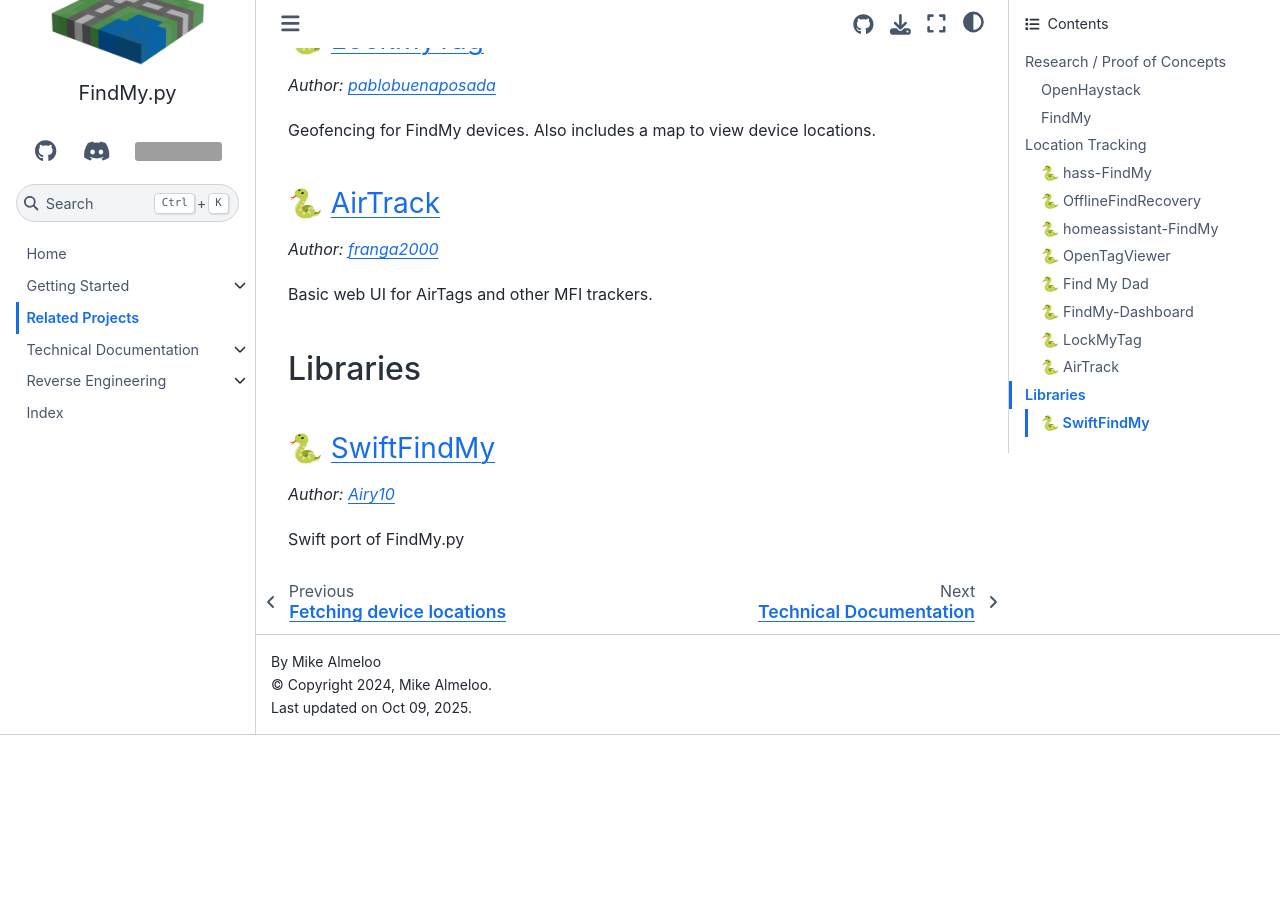
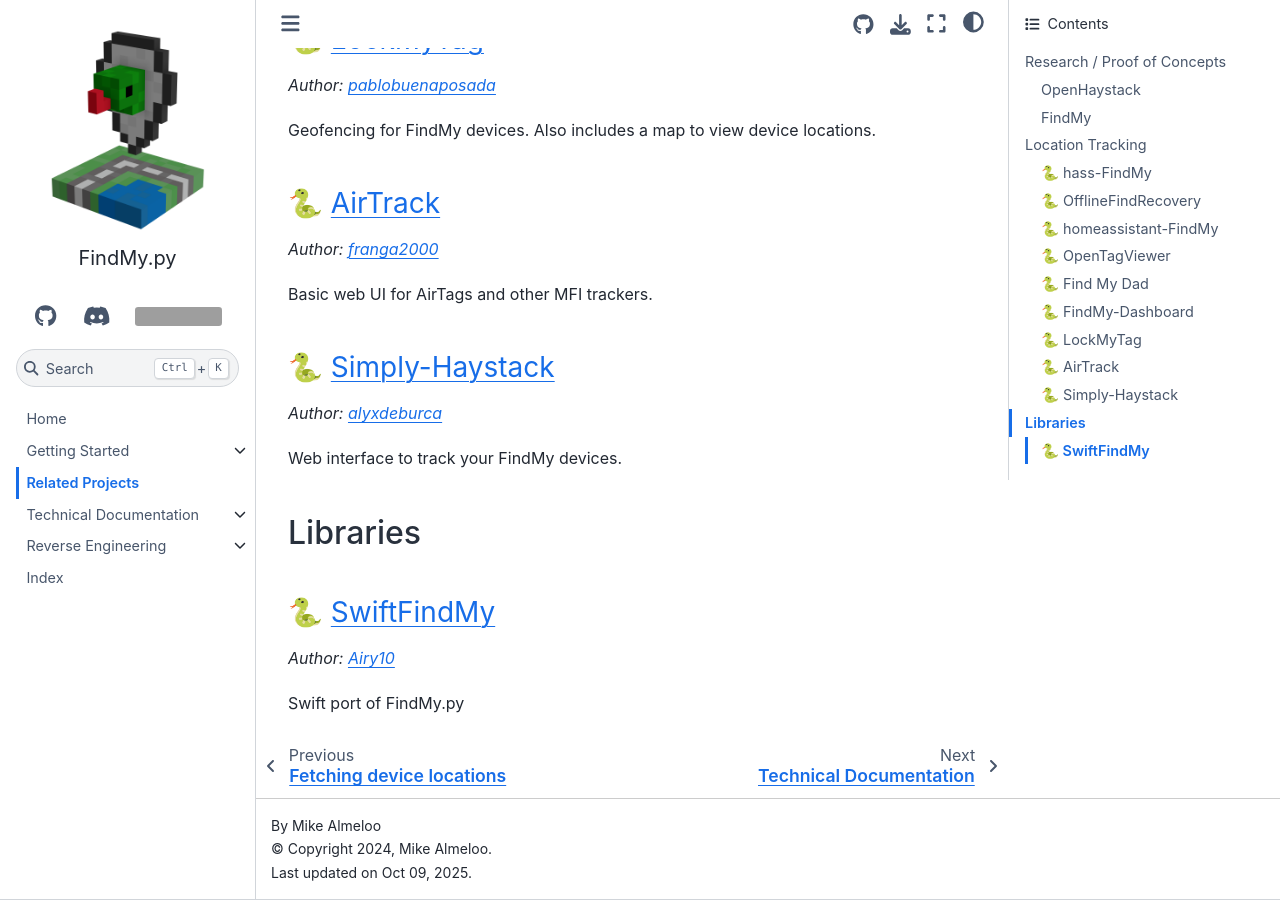
Before and after one commit to malmeloo/FindMy.py, a Sphinx documentation site: the page built from docs/related/index.md, in a window 1280 px wide and 900 px high, scrolled down 2161 px. Built offline with Sphinx 7.4.7 and the Sphinx Book theme 1.1.4, drawn with Linux system fonts in a browser that asks for light colours; pages that are not in the unit, such as notebooks, are missing from menus; before the commit the page ends 2896 px from its top, so only the background shows below that; grey boxes are pictures that could not be loaded.

Commit message:
docs: add Simply-Haystack to related projects
Added Simply-Haystack project to the related documentation.

```diff
--- a/docs/related/index.md
+++ b/docs/related/index.md
@@ -85,6 +85,12 @@
 
 Basic web UI for AirTags and other MFI trackers.
 
+#### 🐍 [Simply-Haystack](https://github.com/alyxdeburca/simply-haystack/)
+
+_Author: [alyxdeburca](https://github.com/alyxdeburca/)_
+
+Web interface to track your FindMy devices.
+
 ## Libraries
 
 #### 🐍 [SwiftFindMy](https://github.com/airy10/SwiftFindMy)
```
